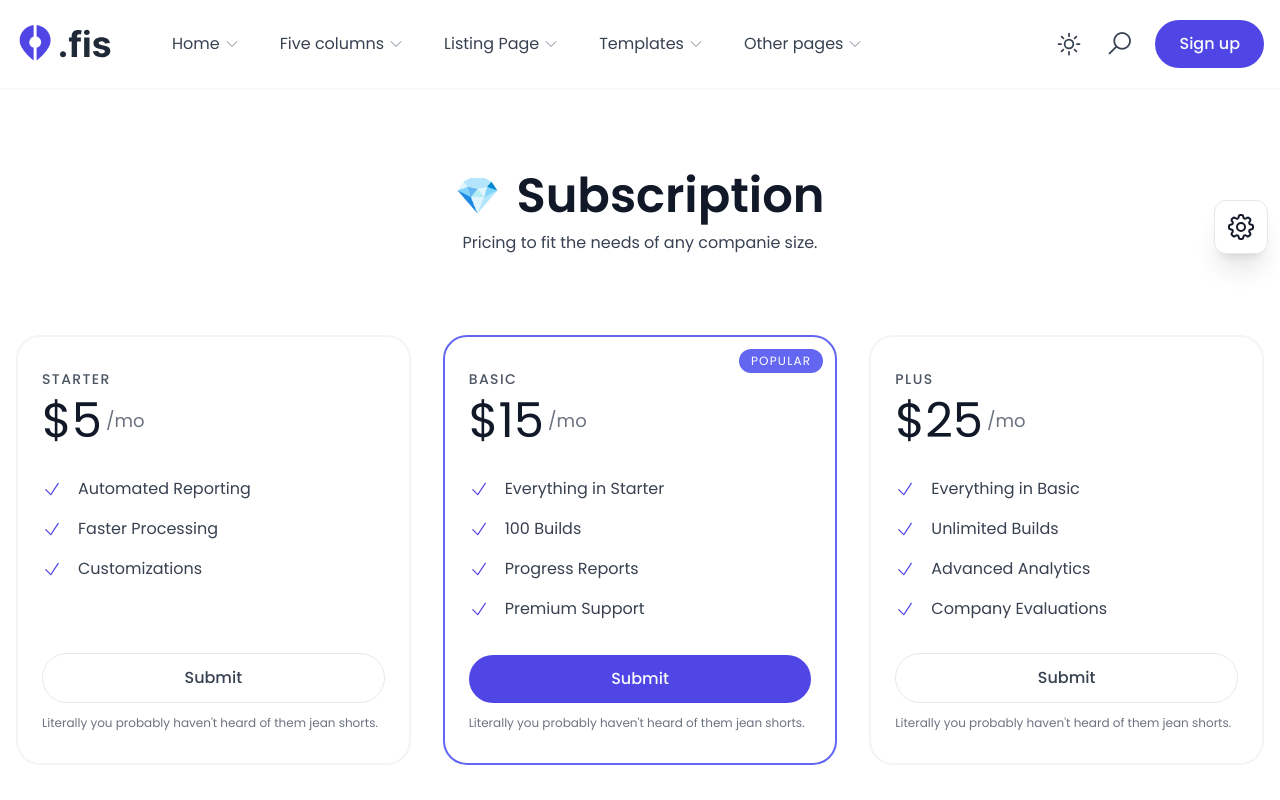
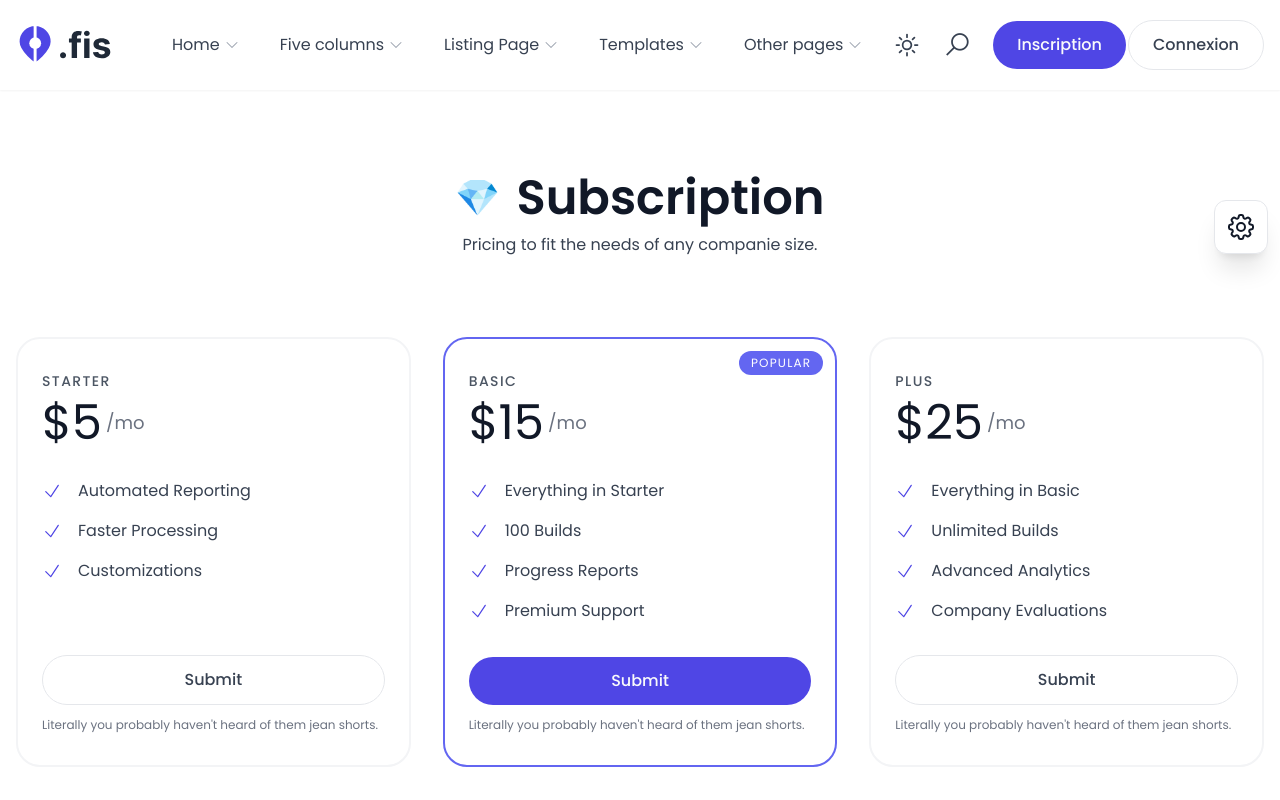
Before and after one commit to Harry8679/NicoCageFront, a React (Create React App) app: page /subscription in a window 1280 px wide. Shown: the top 800 px of the page. Built offline with nearby package versions, Linux system fonts and the light colour scheme.

Commit message:
Login, Registration Buttons

```diff
--- a/src/components/Header/MainNav1.tsx
+++ b/src/components/Header/MainNav1.tsx
@@ -6,6 +6,7 @@ import ButtonPrimary from "shared/Button/ButtonPrimary";
 import MenuBar from "shared/MenuBar/MenuBar";
 import SwitchDarkMode from "shared/SwitchDarkMode/SwitchDarkMode";
 import HeroSearchForm2MobileFactory from "components/HeroSearchForm2Mobile/HeroSearchForm2MobileFactory";
+import ButtonSecondary from "shared/Button/ButtonSecondary";
 
 export interface MainNav1Props {
   className?: string;
@@ -29,7 +30,8 @@ const MainNav1: FC<MainNav1Props> = ({ className = "" }) => {
             <SwitchDarkMode />
             <SearchDropdown />
             <div className="px-1" />
-            <ButtonPrimary href="/login">Sign up</ButtonPrimary>
+            <ButtonPrimary href="/signup">Inscription</ButtonPrimary>
+            <ButtonSecondary href="/login">Connexion</ButtonSecondary>
           </div>
           <div className="flex xl:hidden items-center">
             <SwitchDarkMode />
```
